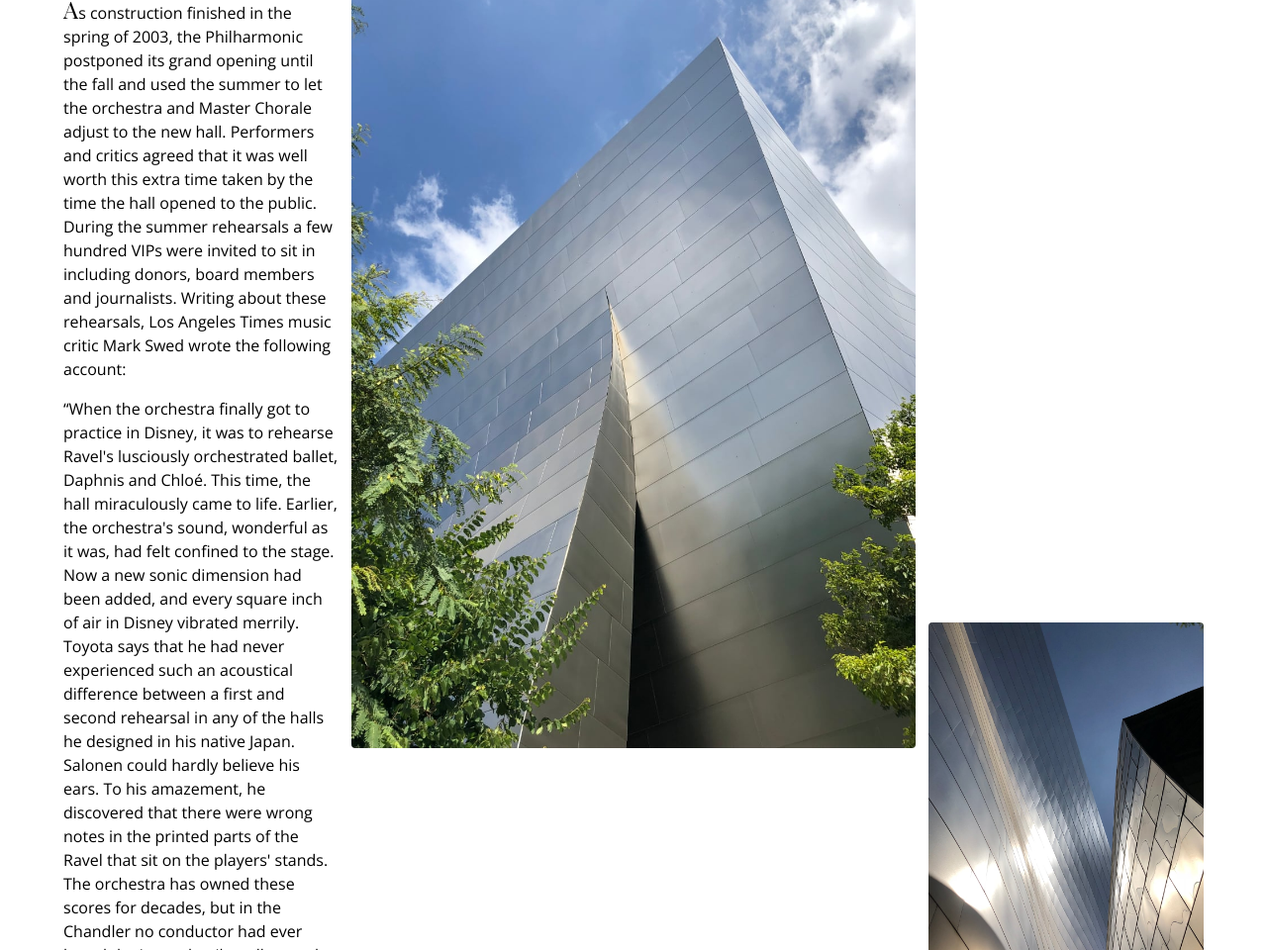
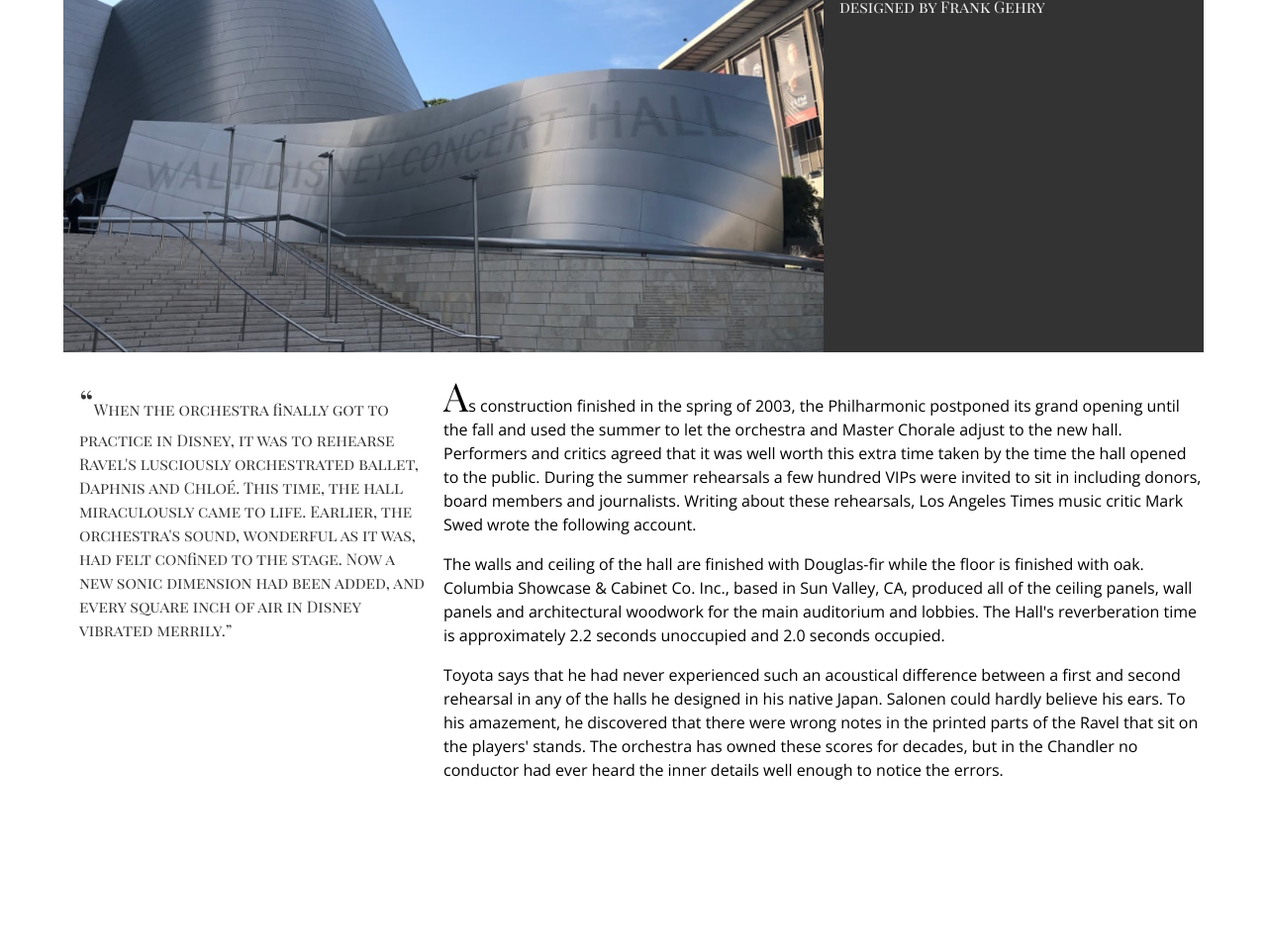
Before and after one commit to scottgruber/100-layouts, a plain HTML site: page 007.html in a window 1280 px wide. Shown: the part 221-1181 px from the top of the page at 99% size. After the commit the page ends 1091 px from the top, so only its background shows below. Drawn offline with nearby package versions, Linux system fonts and the light colour scheme.

Commit message:
New Disney Hall layout

```diff
--- a/007.html
+++ b/007.html
@@ -7,95 +7,95 @@
     <meta charset="utf-8" />
     <meta name="viewport" content="width=device-width, initial-scale=1.0" />
     <link rel="stylesheet" href="css/styles.css" />
-  <link href="https://fonts.googleapis.com/css?family=Open+Sans|Playfair+Display+SC:400,700i" rel="stylesheet">
+    <link href="https://fonts.googleapis.com/css?family=Open+Sans|Playfair+Display+SC:400,700i"
+      rel="stylesheet">
 
     <style type="text/css">
       body {
         font-family: 'Open Sans', sans-serif;
         display: grid;
-      grid-template-columns: repeat(4, 1fr);
+        grid-template-columns: 1fr, 4fr);
         grid-template-areas:
-        ". a a . "
-        ". . . ."
-        "t i i ."
-        "t i i m"
-        /* "t i i m"
-        "t i i m" */
-        "x f l ."
-        "z f l .";
-      grid-gap: 1vw;
-      max-height: 100vh;
+          "header caption"
+          "image image"
+          "text text";
+        grid-column-gap: 2vw;
+        grid-row-gap: 1vh;
         margin: 5vw;
+      }
+
+      @media (min-width: 48em) {
+        body {
+          display: grid;
+          grid-template-columns: repeat(3, 1fr);
+          grid-template-areas:
+            "image image header"
+            "caption text text";
+          grid-column-gap: 0px;
+          grid-row-gap: 1vh;
+          margin: 5vw;
+        }
+      }
+
+      header {
+        grid-area: header;
       }
 
       header {
         background: #333;
         color: #F4F1F1;
         font-family: 'Playfair Display SC', serif;
-      grid-area: a;
+        justify-content: end;
         padding: 1em;
       }
 
-    header p,
+
       header h1 {
         margin: 0;
+        line-height: 1;
       }
 
       header p {
-      font-weight: bold;
-      font-style: italic;
+        margin: 1em 0;
       }
 
-    header p:last-of-type {
-      text-align: end;
+      figure {
+        display: contents;
       }
 
+      img {
+        grid-area: image;
+        max-height: 100%;
+        object-fit: cover;
+        width: 100%;
+
+      }
+
+      figcaption {
+
+        color: #333;
+        font-family: 'Playfair Display SC', serif;
+        grid-area: caption;
+        padding: 1em;
+      }
+
+
       article {
-      grid-area: t;
+        grid-area: text;
         /* how to distribute content evenly between grid rows */
       }
 
-    article p {
-      margin-top: 0;
+      q::before {
+        font-size: 220%;
       }
 
-    article p::first-letter {
-      font-size: 150%;
+
+      article p:first-of-type::first-letter {
+        font-size: 250%;
         font-family: 'Playfair Display SC', serif;
         line-height: 1;
-
       }
 
-    .desc {
-      grid-area: z;
-    }
-
-    .horiz-disney {
-      grid-area: x;
-    }
-
-    .vert-first {
-      grid-area: i;
-    }
-
-    .vert-second {
-      grid-area: f;
-    }
-
-    .vert-third {
-      grid-area: m;
-    }
-
-    div {
-      grid-area: l;
-    }
-
-    img {
-      max-height: 100%;
-      width: 100%;
-      object-fit: cover;
-      border-radius: 4px;
-    }
     </style>
   </head>
 
@@ -106,49 +106,51 @@
       <p>designed by Frank Gehry</p>
     </header>
 
+    <figure>
+      <img class="horiz-disney" src="img/006/disney-hall-39.jpg" alt="" />
+
+      <figcaption>
+        <q>When the orchestra finally got to practice in Disney, it was to
+          rehearse Ravel's lusciously orchestrated ballet, Daphnis and Chloé.
+          This time, the hall miraculously came to life. Earlier, the
+          orchestra's
+          sound, wonderful as it was, had felt confined to the stage. Now a new
+          sonic dimension had been added, and every square inch of air in
+          Disney
+          vibrated merrily.</q>
+      </figcaption>
+    </figure>
+
+
     <article>
 
-    <p>As construction finished in the spring of 2003, the Philharmonic postponed its grand opening until the fall
-      and used the summer to let the orchestra and Master Chorale adjust to the new hall. Performers and critics
-      agreed that it was well worth this extra time taken by the time the hall opened to the public. During the
-      summer rehearsals a few hundred VIPs were invited to sit in including donors, board members and journalists.
-      Writing about these rehearsals, Los Angeles Times music critic Mark Swed wrote the following account: </p>
-    <aside>
-      <q>When the orchestra finally got to practice in Disney, it was to
-        rehearse Ravel's lusciously orchestrated ballet, Daphnis and Chloé.
-        This time, the hall miraculously came to life. Earlier, the orchestra's
-        sound, wonderful as it was, had felt confined to the stage. Now a new
-        sonic dimension had been added, and every square inch of air in Disney
-        vibrated merrily. Toyota says that he had never experienced such an
-        acoustical difference between a first and second rehearsal in any of the
+      <p>As construction finished in the spring of 2003, the Philharmonic
+        postponed its grand opening until the fall and used the summer to let
+        the orchestra and Master Chorale adjust to the new hall. Performers and
+        critics agreed that it was well worth this extra time taken by the time
+        the hall opened to the public. During the summer rehearsals a few
+        hundred VIPs were invited to sit in including donors, board members and
+        journalists. Writing about these rehearsals, Los Angeles Times music
+        critic Mark Swed wrote the following account.</p>
+      <p>The walls and ceiling of the hall are finished with Douglas-fir
+        while the floor is finished with oak. Columbia Showcase & Cabinet Co.
+        Inc., based in Sun Valley, CA, produced all of the ceiling panels,
+        wall panels and architectural woodwork for the main auditorium and
+        lobbies. The Hall's reverberation time is approximately 2.2 seconds
+        unoccupied and 2.0 seconds occupied.</p>
+      <p>Toyota says that he had never experienced such an
+        acoustical difference between a first and second rehearsal in any of
+        the
         halls he designed in his native Japan. Salonen could hardly believe his
-        ears. To his amazement, he discovered that there were wrong notes in the
+        ears. To his amazement, he discovered that there were wrong notes in
+        the
         printed parts of the Ravel that sit on the players' stands. The
         orchestra has owned these scores for decades, but in the Chandler no
         conductor had ever heard the inner details well enough to notice the
-        errors.</q>
-    </aside>
+        errors.</p>
+
 
     </article>
-  <img class="horiz-disney" src="img/006/disney-hall-38.jpg" alt="" />
-  <p class="desc">The walls and ceiling of the hall are finished with Douglas-fir while the floor is finished with oak.
-    Columbia
-    Showcase & Cabinet Co. Inc., based in Sun Valley, CA, produced all of the ceiling panels, wall panels and
-    architectural woodwork for the main auditorium and lobbies. The Hall's reverberation time is approximately
-    2.2 seconds unoccupied and 2.0 seconds occupied.</p>
-  <img class="vert-first" src="img/006/disney-hall-5.jpg" alt="" />
-  <img class="vert-second" src="img/006/disney-hall-3.jpg" alt="" />
-  <img class="vert-third" src="img/006/disney-hall-14.jpg" alt="" />
-
-  <div>
-    <p>The hall met with laudatory approval from nearly all of its listeners, including its performers. In an
-      interview with PBS, Esa-Pekka Salonen, Music Director of the Los Angeles Philharmonic, said, "The sound, of
-      course, was my greatest concern, but now I am totally happy, and so is the orchestra," and later said,
-      "Everyone can now hear what the L.A. Phil is supposed to sound like." This remains one of the most
-      successful grand openings of a concert hall in American history.</p>
-  </div>
-
-
 
   </body>
 
```
Also changed, not shown: img/006/disney-hall-39.jpg (added). Lines whose indentation alone changed are shown as unchanged.
